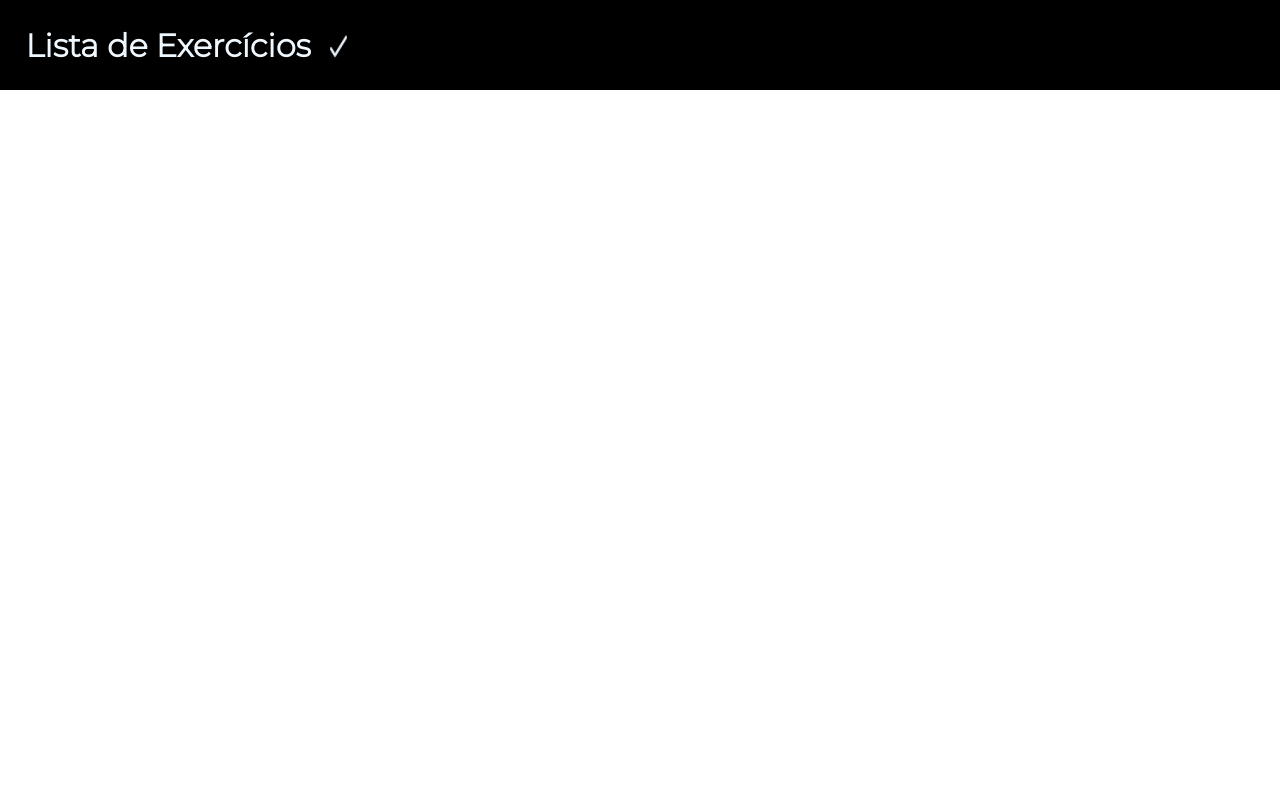
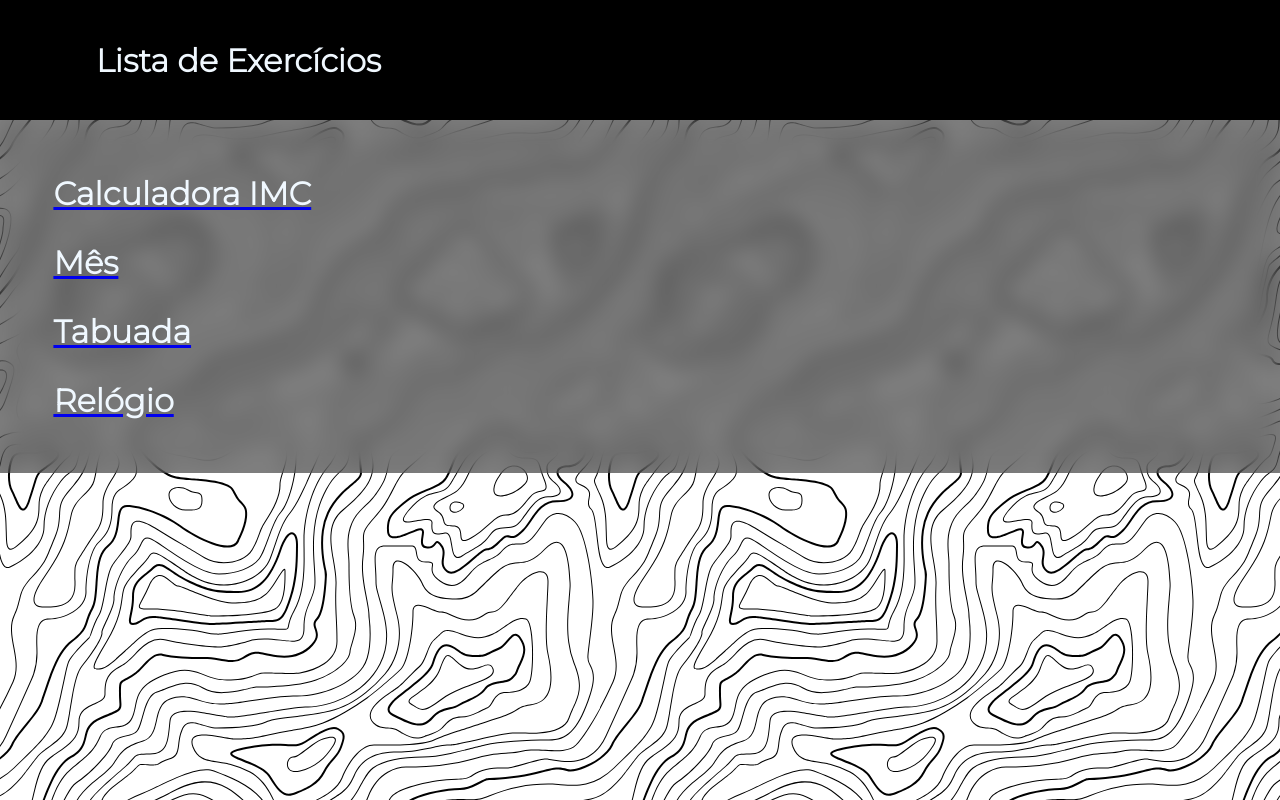
Before and after one commit to georgecosmo/Calculadora.Js, a plain HTML site: page index.html in a window 1280 px wide. Drawn offline with Linux system fonts and the light colour scheme.

Commit message:
Calculadora commit 3
alterações na lista de atividades

```diff
--- a/index.html
+++ b/index.html
@@ -9,8 +9,26 @@
 </head>
 <body>
     <header>
-    <h1 id="h1color">Lista de Exercícios</h1>
-    <img src="/img/check.png" id="check">
+    <h1 id="headerh1">Lista de Exercícios</h1>
+
     </header>
+
+    <div class="exercicios">
+        <div id="atividades">
+            <a href="http://127.0.0.1:5500/Calculadora.html">
+                <h1>Calculadora IMC</h1>
+            </a>
+            <a href="#">
+                <h1>Mês</h1>
+            </a>
+            <a href="#">
+                <h1>Tabuada</h1>
+            </a>
+            <a href="#">
+                <h1>Relógio</h1>
+            </a>
+        </div>
+    </div>
+
 </body>
 </html>
--- a/lista.css
+++ b/lista.css
@@ -7,16 +7,61 @@
     font-weight: bold;
 }
 
+body{
+    background-image: url(/img/topography.svg);
+}
+
 header{
     background-color: black;
     padding: 2%;
     display: flex;
 }
 
-#h1color{
+#headerh1{
+    display: flex;
+    flex-direction: column;
     color: aliceblue;
+    transform: none;
+    margin-left: 4.5%;
 }
 
-#check{
-    margin-left: 15px;
+#atividades{
+    text-decoration: none;
+    display: flex;
+    flex-direction: column;
+    padding: 3%;
+    backdrop-filter: blur(10px);
+    background-color: rgba(0, 0, 0, 0.507);
 }
+
+h1{
+    color: aliceblue;
+    padding: 15px;
+    transition: 0.3s ease-in-out;
+}
+
+h1:hover{
+    transform: scale(1.1);
+}
+
+@media screen and (max-device-width: 600px) {
+
+    #atividades{
+        text-align: center;
+        text-decoration: none;
+        display: flex;
+        flex-direction: column;
+        padding: 3%;
+        backdrop-filter: blur(10px);
+        background-color: rgba(0, 0, 0, 0.507);
+    }
+
+    #headerh1{
+        text-align: center;
+        display: flex;
+        flex-direction: column;
+        color: aliceblue;
+        transform: none;
+        margin-left: 4.5%;
+    }
+}
```
Also changed, not shown: Calculadora.html (+1 -1 lines), img/topography.svg (added).
